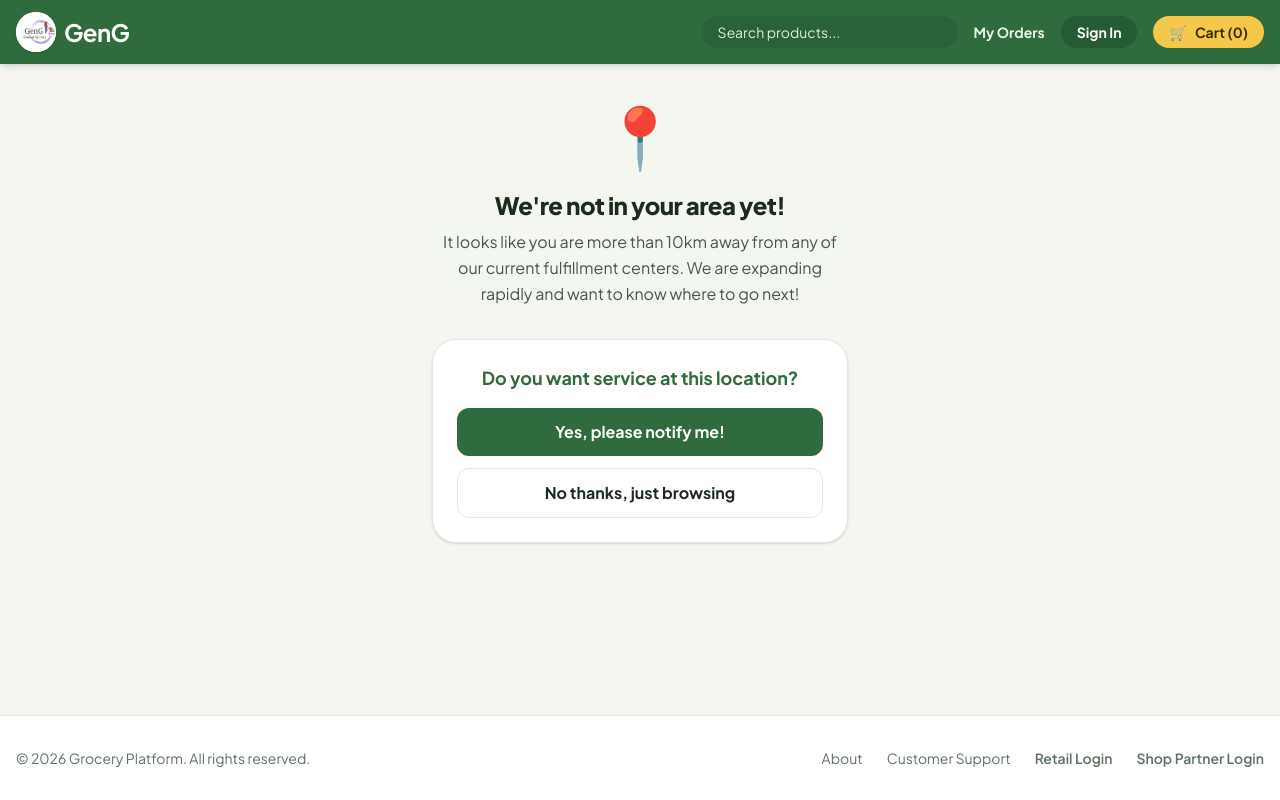
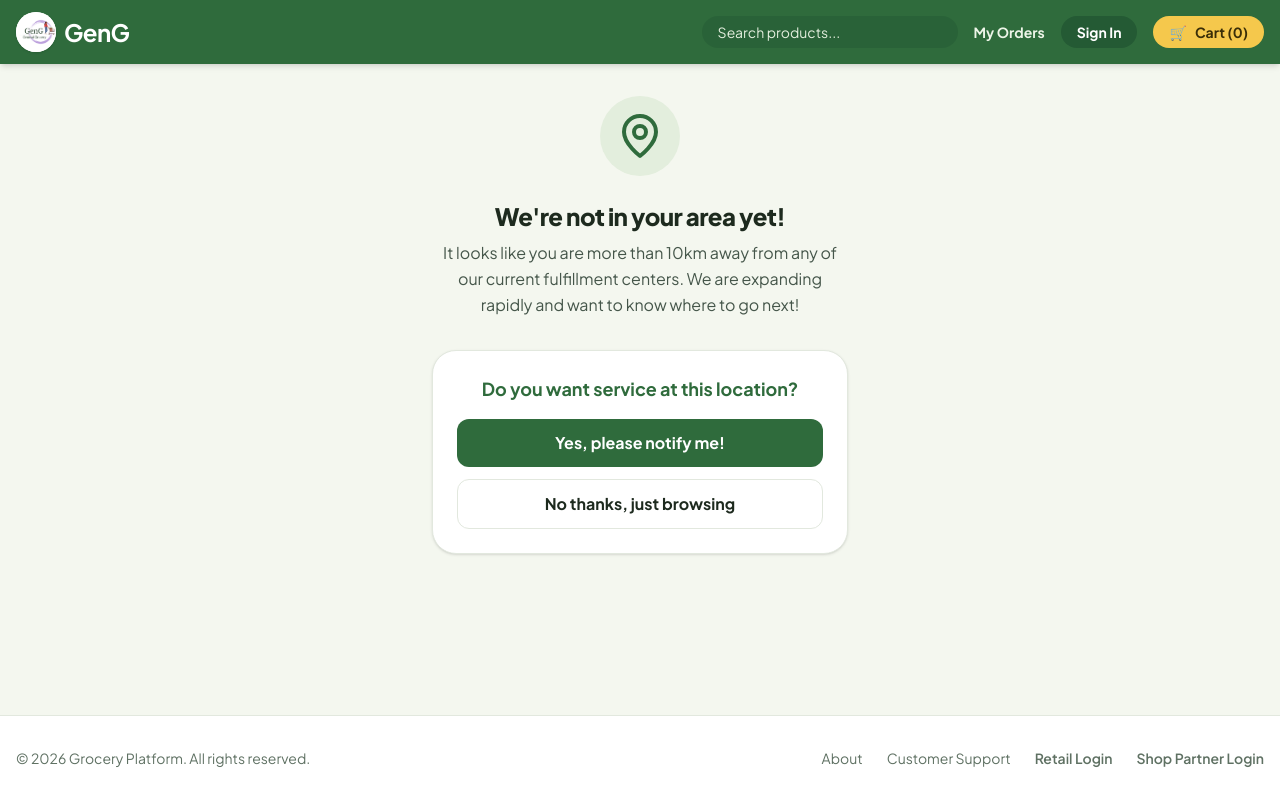
Before and after one commit to MrMandalShubham/Grocery, a Next.js app: page /out-of-service in a window 1280 px wide. Built offline with nearby package versions, Linux system fonts and the light colour scheme; no server answers.

Commit message:
ui: replace location emoji with professional SVG icons

```diff
--- a/src/app/out-of-service/page.tsx
+++ b/src/app/out-of-service/page.tsx
@@ -42,7 +42,12 @@ function OutOfServiceContent() {
 
   return (
     <div className="flex flex-col items-center justify-center min-h-[60vh] text-center max-w-md mx-auto px-4">
-      <span className="text-6xl mb-6">📍</span>
+      <div className="mb-6 text-green-deep bg-green-soft p-4 rounded-full">
+        <svg className="w-12 h-12" xmlns="http://www.w3.org/2000/svg" viewBox="0 0 24 24" fill="none" stroke="currentColor" strokeWidth="2" strokeLinecap="round" strokeLinejoin="round">
+          <path d="M20 10c0 6-8 12-8 12s-8-6-8-12a8 8 0 0 1 16 0Z"/>
+          <circle cx="12" cy="10" r="3"/>
+        </svg>
+      </div>
       <h1 className="text-2xl font-extrabold tracking-tight mb-2 text-ink">We're not in your area yet!</h1>
       <p className="text-ink-2 mb-8 leading-relaxed">
         It looks like you are more than 10km away from any of our current fulfillment centers.
--- a/src/components/LocationSelector.tsx
+++ b/src/components/LocationSelector.tsx
@@ -75,12 +75,22 @@ export default function LocationSelector({
     <button
       onClick={handleAutoLocate}
       disabled={isLocating}
-      className={`flex items-center justify-center w-8 h-8 md:w-10 md:h-10 text-white rounded-xl transition font-semibold disabled:opacity-50 ${
+      className={`flex items-center justify-center w-9 h-9 md:w-11 md:h-11 text-white rounded-xl transition disabled:opacity-50 ${
         !activeLoc && !isLocating ? 'bg-green-deep ring-2 ring-yellow animate-pulse shadow-[0_0_15px_rgba(255,215,0,0.6)]' : 'bg-green-ink/30 hover:bg-green-ink/50'
       }`}
       title={activeLoc ? activeLoc.name : "Locate Me"}
     >
-      <span className="text-xl md:text-2xl">{isLocating ? '⏳' : '📍'}</span>
+      {isLocating ? (
+        <svg className="animate-spin w-5 h-5 md:w-6 md:h-6 text-white" xmlns="http://www.w3.org/2000/svg" fill="none" viewBox="0 0 24 24">
+          <circle className="opacity-25" cx="12" cy="12" r="10" stroke="currentColor" strokeWidth="4"></circle>
+          <path className="opacity-75" fill="currentColor" d="M4 12a8 8 0 018-8V0C5.373 0 0 5.373 0 12h4zm2 5.291A7.962 7.962 0 014 12H0c0 3.042 1.135 5.824 3 7.938l3-2.647z"></path>
+        </svg>
+      ) : (
+        <svg className="w-5 h-5 md:w-6 md:h-6" xmlns="http://www.w3.org/2000/svg" width="24" height="24" viewBox="0 0 24 24" fill="none" stroke="currentColor" strokeWidth="2.5" strokeLinecap="round" strokeLinejoin="round">
+          <path d="M20 10c0 6-8 12-8 12s-8-6-8-12a8 8 0 0 1 16 0Z"/>
+          <circle cx="12" cy="10" r="3"/>
+        </svg>
+      )}
     </button>
   );
 }
```
